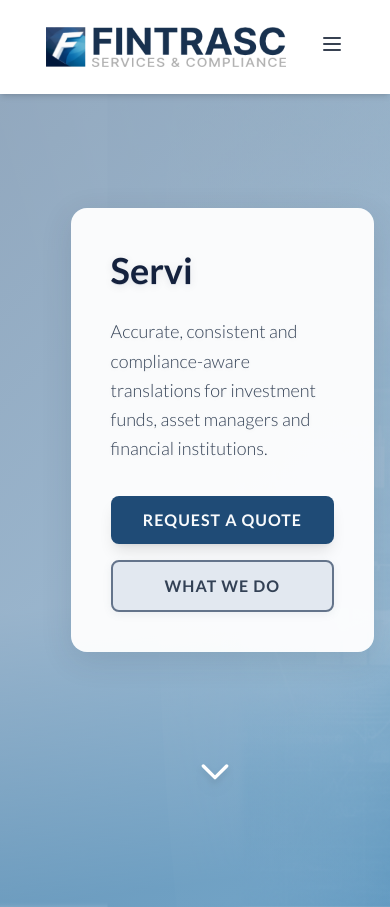
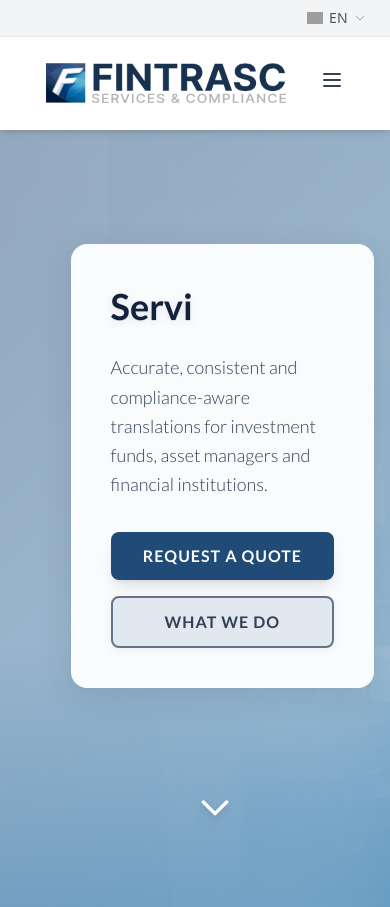
Before and after one commit to Sloarot/fintrascdotcom, a PHP site: page /index.php in a window 390 px wide. Shown: the top 907 px of the page. Run offline with PHP 8.4, Linux system fonts and the light colour scheme; some libraries are stand-ins or nearby versions; grey boxes are pictures that could not be loaded.

Commit message:
language selector

```diff
--- a/header.php
+++ b/header.php
@@ -22,8 +22,39 @@
 </head>
 
 <body class="font-sans">
+    <!-- Language Bar -->
+    <div class="fixed top-0 w-full z-50 bg-gray-100 border-b border-gray-200" style="overflow: visible;">
+        <div class="max-w-7xl mx-auto px-4 sm:px-6 lg:px-8" style="overflow: visible;">
+            <div class="flex justify-end items-center h-9" style="overflow: visible;">
+                <div class="relative" id="lang-selector">
+                    <button id="lang-btn" class="flex items-center gap-1.5 text-sm text-gray-600 hover:text-gray-900 py-1 px-2 rounded hover:bg-gray-200 transition duration-150">
+                        <img id="current-flag" src="https://flagcdn.com/16x12/gb.png" width="16" height="12" alt="EN flag">
+                        <span id="current-lang" class="font-medium tracking-wide">EN</span>
+                        <svg class="w-3 h-3 text-gray-400" fill="none" stroke="currentColor" viewBox="0 0 24 24">
+                            <path stroke-linecap="round" stroke-linejoin="round" stroke-width="2" d="M19 9l-7 7-7-7" />
+                        </svg>
+                    </button>
+                    <div id="lang-dropdown" class="hidden absolute right-0 mt-1 bg-white border border-gray-200 rounded shadow-lg py-1 min-w-[80px]" style="z-index: 9999; top: 100%;">
+                        <button onclick="setLang('EN','gb')" class="lang-option flex items-center gap-2 w-full px-3 py-1.5 text-sm text-gray-700 hover:bg-gray-50 transition duration-100">
+                            <img src="https://flagcdn.com/16x12/gb.png" width="16" height="12" alt="EN"> EN
+                        </button>
+                        <button onclick="setLang('FR','fr')" class="lang-option flex items-center gap-2 w-full px-3 py-1.5 text-sm text-gray-700 hover:bg-gray-50 transition duration-100">
+                            <img src="https://flagcdn.com/16x12/fr.png" width="16" height="12" alt="FR"> FR
+                        </button>
+                        <button onclick="setLang('ES','es')" class="lang-option flex items-center gap-2 w-full px-3 py-1.5 text-sm text-gray-700 hover:bg-gray-50 transition duration-100">
+                            <img src="https://flagcdn.com/16x12/es.png" width="16" height="12" alt="ES"> ES
+                        </button>
+                        <button onclick="setLang('NL','nl')" class="lang-option flex items-center gap-2 w-full px-3 py-1.5 text-sm text-gray-700 hover:bg-gray-50 transition duration-100">
+                            <img src="https://flagcdn.com/16x12/nl.png" width="16" height="12" alt="NL"> NL
+                        </button>
+                    </div>
+                </div>
+            </div>
+        </div>
+    </div>
+
     <!-- Navigation Bar -->
-    <nav class="bg-white shadow-md fixed w-full top-0 z-50">
+    <nav class="bg-white shadow-md fixed w-full top-9 z-40">
         <div class="max-w-7xl mx-auto px-4 sm:px-6 lg:px-8">
             <div class="flex justify-between items-center h-16">
                 <!-- Logo -->
@@ -67,5 +98,5 @@
         </div>
     </nav>
 
-    <!-- Spacer for fixed navbar -->
-    <div class="h-16"></div>
+    <!-- Spacer for fixed lang bar + navbar (36px + 64px) -->
+    <div class="h-[100px]"></div>
```
Also changed, not shown: script.js (+42 -0 lines).
